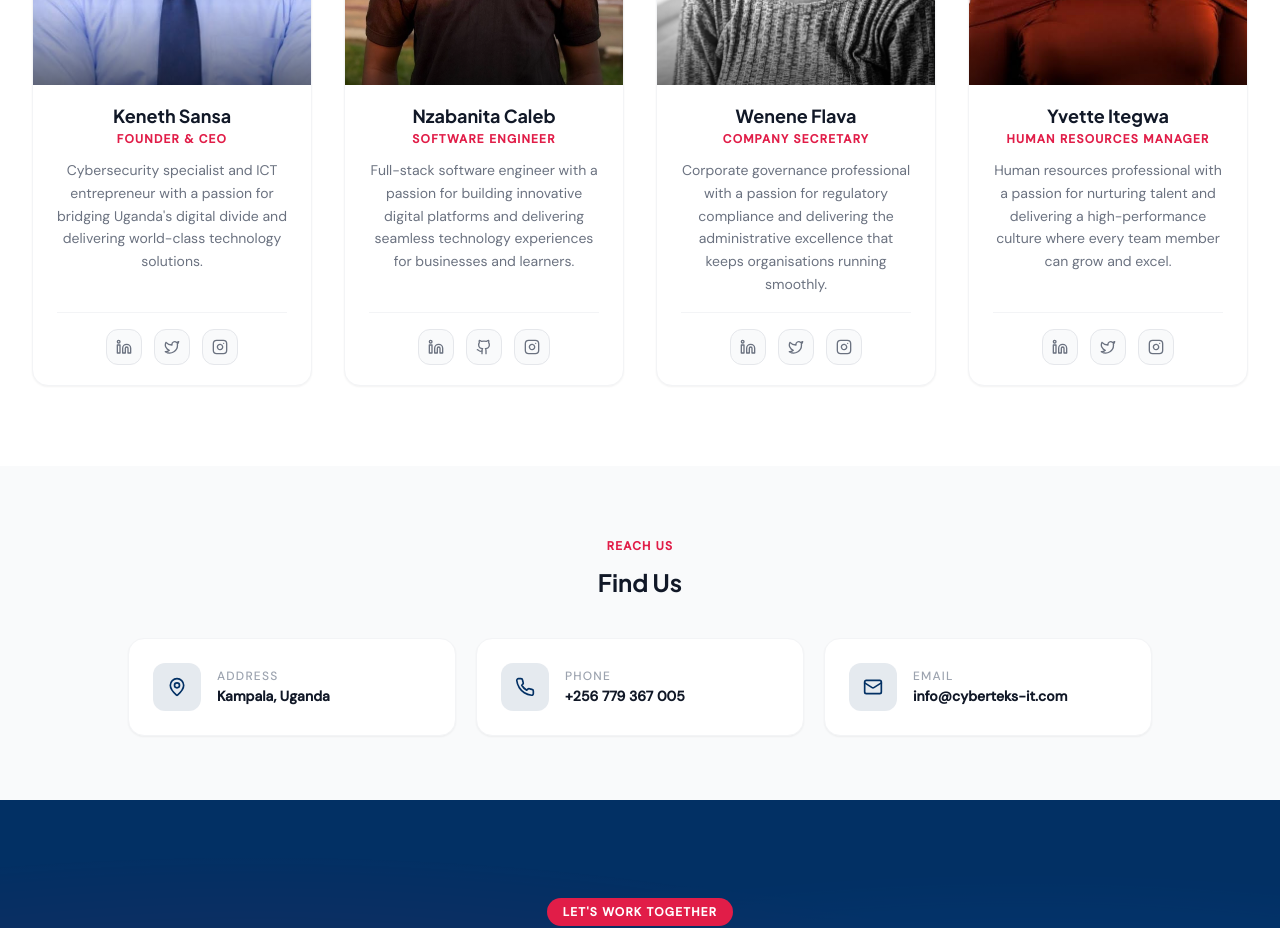
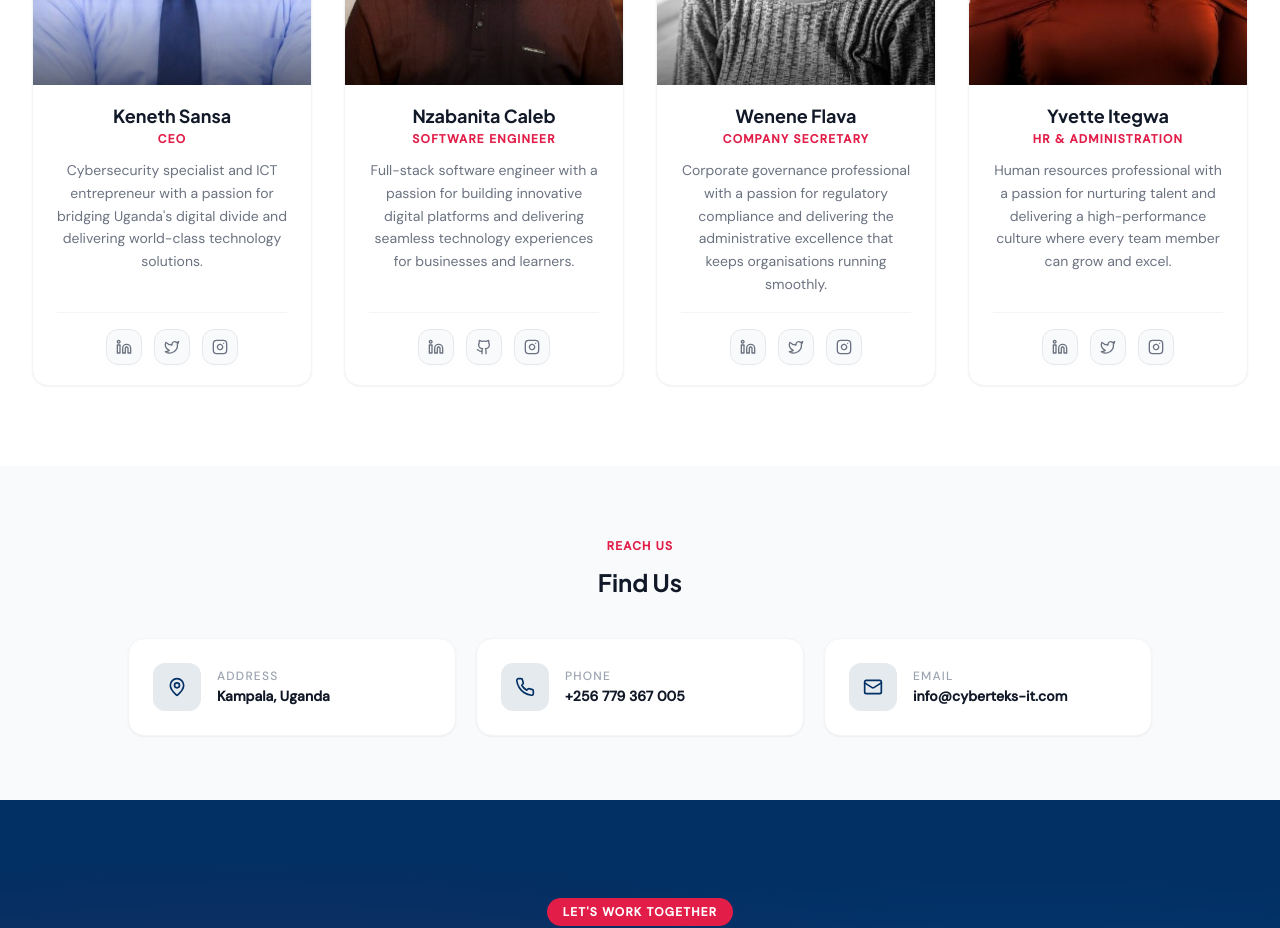
Before and after one commit to paladin-2024/Cyberteks-IT, a React (Vite) app: page /about in a window 1280 px wide. Shown: the part 5180-6108 px from the top of the page. Built offline with nearby package versions, Linux system fonts and the light colour scheme; no server answers.

Commit message:
feat: adding some minor changes to the team details

```diff
--- a/src/pages/marketing/AboutPage.tsx
+++ b/src/pages/marketing/AboutPage.tsx
@@ -14,7 +14,7 @@ const VALUE_ICONS = [Shield, Heart, Star, Zap, Globe, Award];
 const TEAM = [
   {
     name: 'Keneth Sansa',
-    role: 'Founder & CEO',
+    role: 'CEO',
     bio: 'Cybersecurity specialist and ICT entrepreneur with a passion for bridging Uganda\'s digital divide and delivering world-class technology solutions.',
     initials: 'KS',
     color: 'bg-[#023064]',
@@ -53,7 +53,7 @@ const TEAM = [
   },
   {
     name: 'Yvette Itegwa',
-    role: 'Human Resources Manager',
+    role: 'HR & Administration',
     bio: 'Human resources professional with a passion for nurturing talent and delivering a high-performance culture where every team member can grow and excel.',
     initials: 'YI',
     color: 'bg-[#023064]',
```
Also changed, not shown: public/assets/caleb.jpg.
